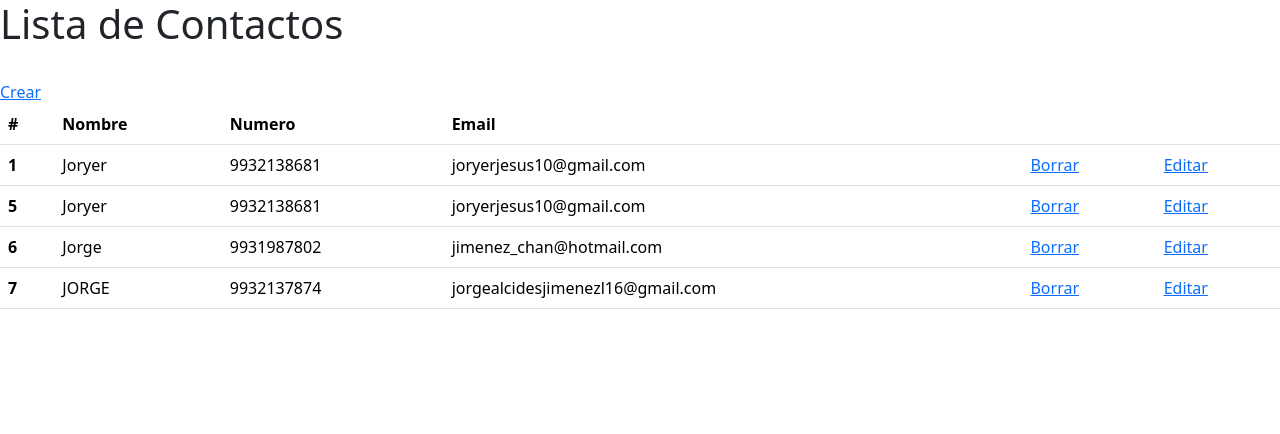
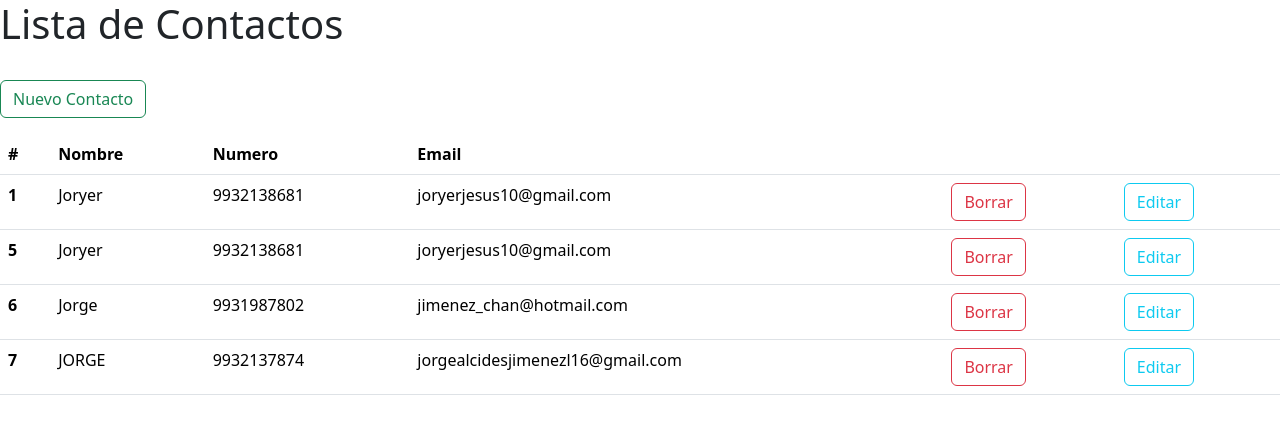
Before and after one commit to JoryerJL/CRUD_Contactos_Django, a Django app: page / in a window 1280 px wide. Shown: the top 434 px of the page. Run offline with Django 5.2, Linux system fonts and the light colour scheme; data comes from the database, SQL or seed files in the repository; both versions use the stored data as it was after the commit.

Commit message:
create editar and custom html

```diff
--- a/CRUD_Contactos/gestorContactos/contactos/urls.py
+++ b/CRUD_Contactos/gestorContactos/contactos/urls.py
@@ -5,4 +5,5 @@ urlpatterns = [
     path('', contactos_list, name = 'contactos_list'),
     path('crear/', contactos_create, name = 'crear'),
     path('borrar/<int:pk>', contactos_delete, name = 'borrar'),
+    path('editar/<int:pk>', contactos_edit, name = 'editar'),
 ]
--- a/CRUD_Contactos/gestorContactos/contactos/views.py
+++ b/CRUD_Contactos/gestorContactos/contactos/views.py
@@ -1,6 +1,8 @@
 from lib2to3.fixes.fix_input import context
 
 from django.shortcuts import render, redirect
+from django.template.defaultfilters import title
+
 from .models import *
 from .forms import *
 
@@ -47,5 +49,6 @@ def contactos_edit(request, pk):
 
     context = {
         'form': form,
+        'title': 'Editar Contacto'
     }
     return render(request, 'contactos/create.html', context)
--- a/CRUD_Contactos/gestorContactos/templates/index.html
+++ b/CRUD_Contactos/gestorContactos/templates/index.html
@@ -9,8 +9,9 @@
   <body>
     <h1>Lista de Contactos</h1>
     <br>
-    <a href="{% url 'crear' %}"> Crear </a>
+    <a class="btn btn-outline-success" href="{% url 'crear' %}" role="button">Nuevo Contacto</a>
     <br>
+    <p></p>
     <table class="table table-hover">
         <thead>
         <tr>
@@ -29,8 +30,8 @@
                     <td>{{ contacto.nombre }}</td>
                     <td>{{ contacto.numero }}</td>
                     <td>{{ contacto.email }}</td>
-                    <td><a href="{% url 'borrar' contacto.pk %}">Borrar</a> </td>
-                    <td><a href="#">Editar</a> </td>
+                    <td><a class="btn btn-outline-danger" href="{% url 'borrar' contacto.pk %}">Borrar</a> </td>
+                    <td><a class="btn btn-outline-info" href="{% url 'editar' contacto.pk %}">Editar</a> </td>
                 </tr>
             {% endfor %}
         </tbody>
```
Also changed, not shown: CRUD_Contactos/gestorContactos/contactos/templates/contactos/create.html (+4 -3 lines), CRUD_Contactos/gestorContactos/db.sqlite3.
